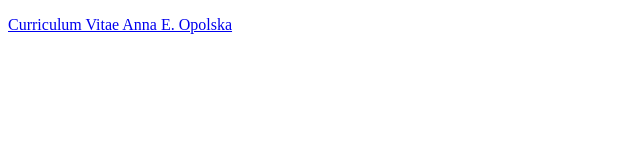
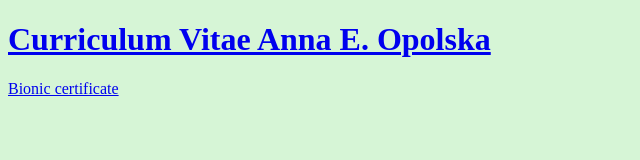
Before and after one commit to anitopol/anitopol.github.io, a plain HTML site: page index.html in a window 1280 px wide. Shown: the whole page, without its empty margins (0-640 px from the left). Drawn offline with Linux system fonts and the light colour scheme.

Commit message:
certificate added

```diff
--- a/index.html
+++ b/index.html
@@ -1,9 +1,22 @@
 <!DOCTYPE html>
 <html>
+<head>
+
+<style>
+  body {background-color:#D6F5D6}
+  h1   {color:blue}
+  p    {color:green}
+</style>
+
+</head>
 <body>
 
 <p>
-<a href="Opolska_CV.pdf">Curriculum Vitae Anna E. Opolska</a>
+<h1>
+<a href="Opolska_CV.pdf">Curriculum Vitae Anna E. Opolska</a> </h1>
+</p>
+<p>
+<a href="certificate.jpg">Bionic certificate</a>
 </p>
 </body>
 </html>
```
Also changed, not shown: 1 other file.
